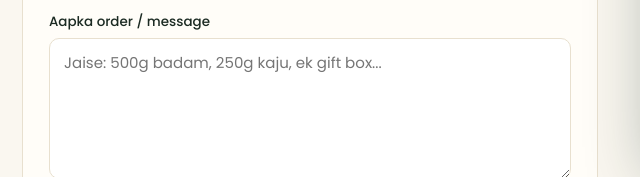
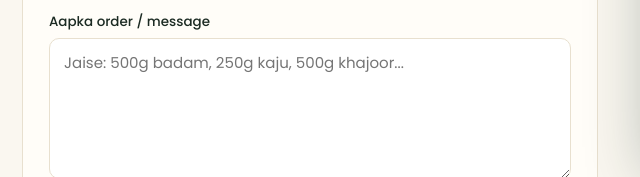
Before and after one commit to kumarhk927979-creator/mahendra-dry-fruits, a plain HTML site: page contact.html in a window 1280 px wide. Shown: the part 623-800 px from the top of the page, 631-1271 px from the left. Drawn offline with nearby package versions, Linux system fonts and the light colour scheme; a web font is replaced by a local one.

Commit message:
Remove last gift mention + bump cache

```diff
--- a/contact.html
+++ b/contact.html
@@ -260,7 +260,7 @@ h1,h2,h3,.serif{font-family:var(--serif)}
       <form onsubmit="sendContact(event)">
         <div class="field"><label for="cf-name">Aapka naam</label><input type="text" id="cf-name" placeholder="Naam likhein" required></div>
         <div class="field"><label for="cf-phone">Phone number</label><input type="tel" id="cf-phone" placeholder="10 digit mobile number" required></div>
-        <div class="field"><label for="cf-msg">Aapka order / message</label><textarea id="cf-msg" rows="5" placeholder="Jaise: 500g badam, 250g kaju, ek gift box..." required></textarea></div>
+        <div class="field"><label for="cf-msg">Aapka order / message</label><textarea id="cf-msg" rows="5" placeholder="Jaise: 500g badam, 250g kaju, 500g khajoor..." required></textarea></div>
         <button class="btn btn-deep" style="width:100%" type="submit">📨 WhatsApp par bhejein</button>
       </form>
     </div>
```
